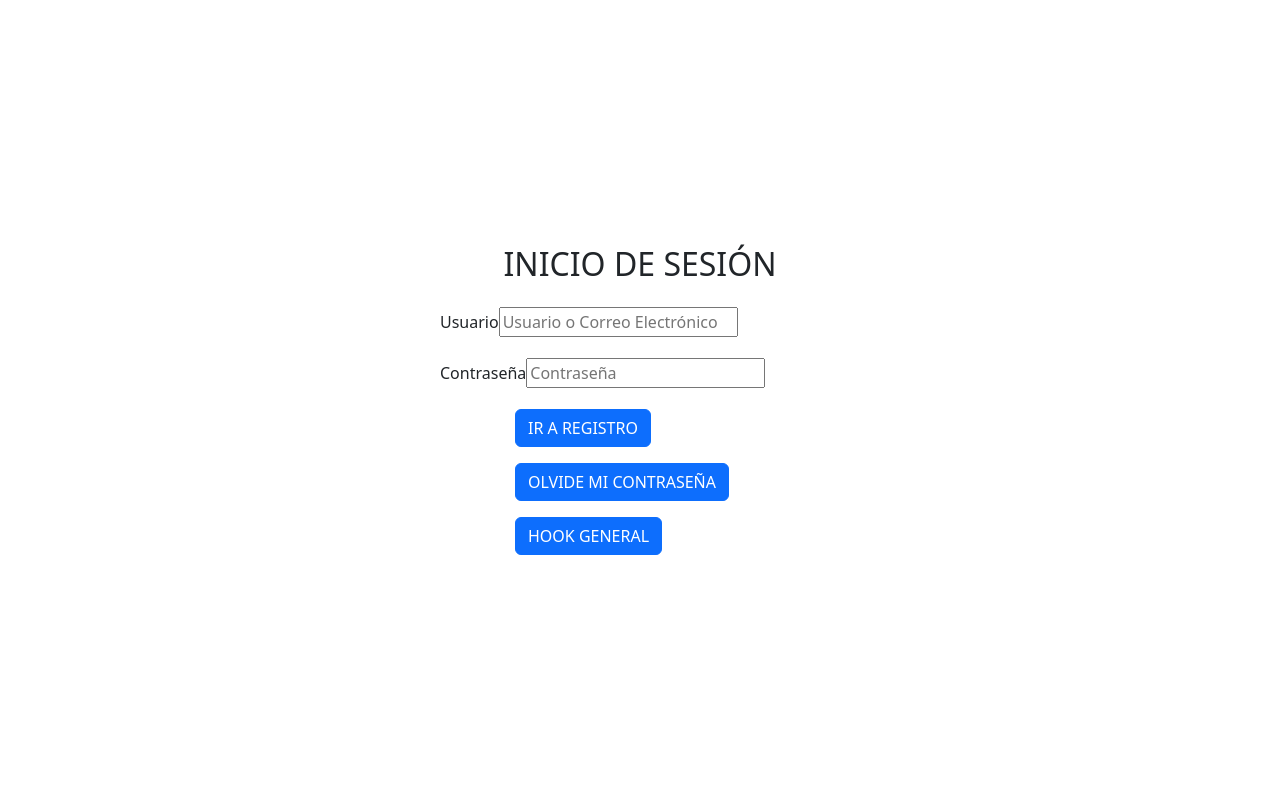
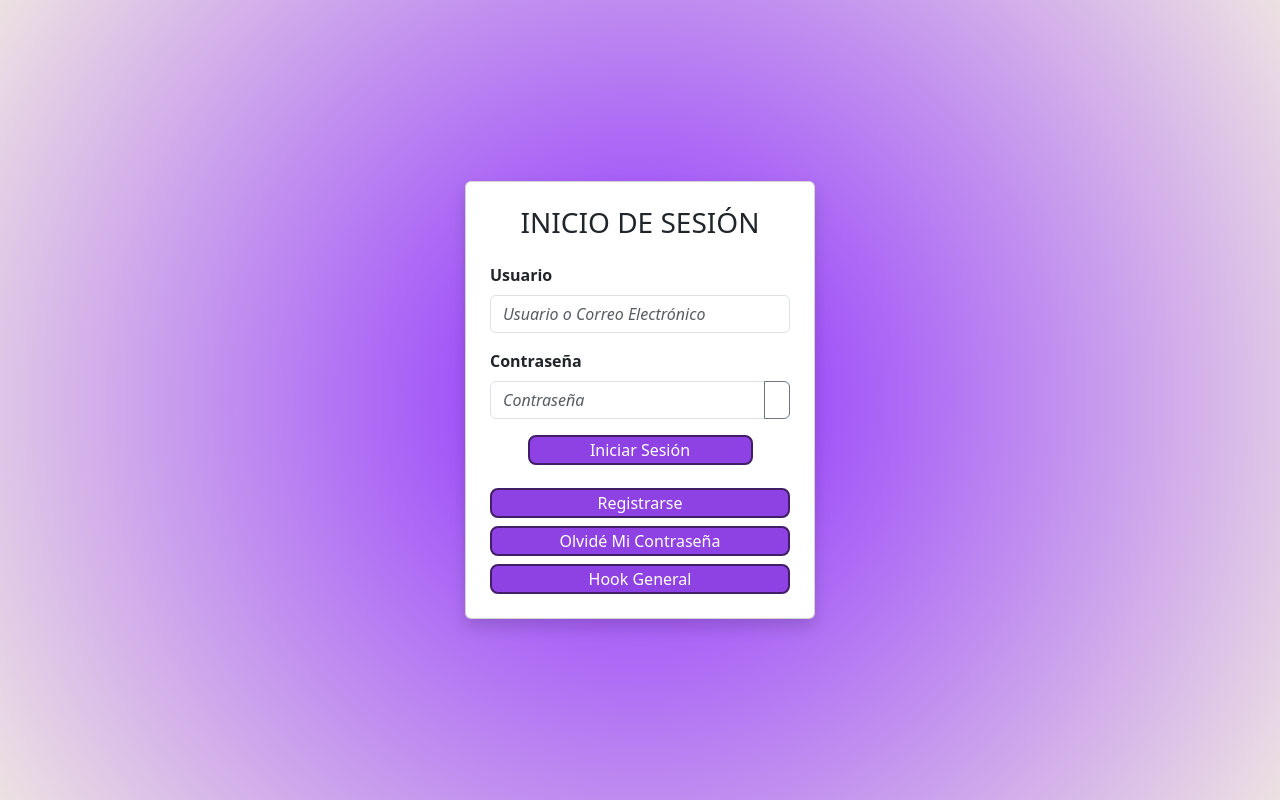
Before and after one commit to Chewbi97/PrimerReact, a React (Create React App) app: page / in a window 1280 px wide. Built offline with nearby package versions, Linux system fonts and the light colour scheme.

Commit message:
Se termina de hacer la configuracion del login asi como su estetica con bootstrap y css, tambien se hace el formulario a falta de cuadrar cosas del style

```diff
--- a/package.json
+++ b/package.json
@@ -8,6 +8,7 @@
     "@testing-library/react": "^16.3.0",
     "@testing-library/user-event": "^13.5.0",
     "bootstrap": "^5.3.7",
+    "bootstrap-icons": "^1.13.1",
     "react": "^19.1.1",
     "react-dom": "^19.1.1",
     "react-router-dom": "^7.8.1",
--- a/src/Page/LoginPage/LoginPage.css
+++ b/src/Page/LoginPage/LoginPage.css
@@ -1,68 +1,32 @@
-.home-container {
-    background: rgb(255, 166, 102);
-    height: 100vh;
-    display: flex;
-    align-items: center;
-    justify-content: center;
-    gap: 15px;
+body {
+  background: radial-gradient(circle, rgba(139, 43, 255, 1) 0%, rgba(237, 225, 226, 1) 100%);
+  min-height: 100vh;
+  margin: 0;
+  padding: 0;
 }
 
-.login-box {
-    height: 250px;
-    width: 300px;
-    background: rgb(242, 242, 230);
-    padding: 30px 15px;
-    border: 2px solid rgb(70, 69, 69);
-    border-radius: 12px;
-    text-align: center;
-    align-items: center;
-    display: flex;
-    flex-direction: column;
-    justify-content: center;
-    font-family: Arial, Helvetica, sans-serif
-}
- .login-btn {
-    background-color: bisque;
-    width: 250px;
-    height: 30%;
-    padding: 10px 20px;
-    margin: 1px;
-    font-size: 12px;
-    text-align: center;
-    line-height: 30%;
-    cursor: pointer;
-    border: 2px solid rgb(61, 61, 61);
-    border-radius: 8px;
-
- }
-
-.user-input {
-    background-color: azure;
-    width: 250px;
-    height: 10px;
-    padding: 10px 20px;
-    margin: 1px;
-    font-size: 12px;
-    text-align: center;
-    line-height: 30%;
-    border: 2px solid rgb(61, 61, 61);
-    border-radius: 8px;
-    font-size: medium;
-    font-family: Arial, Helvetica, sans-serif;
+label {
+  font-weight: bold;
 }
 
-.password-input {
-    background-color: azure;
-    width: 250px;
-    height: 10px;
-    padding: 10px 20px;
-    margin: 1px;
-    margin-bottom: 20px;
-    font-size: 12px;
-    text-align: center;
-    line-height: 30%;
-    border: 2px solid rgb(61, 61, 61);
-    border-radius: 8px;
-    font-size: medium;
-    font-family: Arial, Helvetica, sans-serif;
+input::placeholder {
+  font-style: italic;
+  color: black;
 }
+
+.custom-btn {
+  background-color: #8F42E3 !important;
+  color: white !important;
+  border: 2px solid #421e68 !important;
+  border-radius: 8px !important;
+  height: 30px !important;
+  font-weight: 15px !important;
+}
+
+.custom-btn:hover {
+  background-color: #732dbd !important;
+}
+
+a {
+  text-decoration: none !important;
+}
--- a/src/Page/LoginPage/LoginPage.jsx
+++ b/src/Page/LoginPage/LoginPage.jsx
@@ -1,43 +1,69 @@
 import { Link } from "react-router-dom";
+import { useState } from "react";
 import Swal from "sweetalert2";
-import bootstrap from "bootstrap"
-//Estilos CSS//
-//import "./LoginPage.css"
-
-
+import "./LoginPage.css"
 
 function Home() {
+
+    const [usuario, setUsuario] = useState("");
+    const [password, setPassword] = useState("");
+    const [showPassword, setShowPassword] = useState(false);
+    const handleLogin = () => {
+
+        const usuarioCorrecto = "admin";
+        const passwordCorrecto = "1234";
+
+        if (usuario === usuarioCorrecto && password === passwordCorrecto) {
+            Swal.fire({
+                icon: "success", title: "Bienvenido", text: "Inicio de sesión exitoso", confirmButtonColor: "#856CF5"
+            });
+        } else {
+            Swal.fire({
+                icon: "error", title: "Error", text: "Usuario o contraseña incorrectos", confirmButtonColor: "#856CF5"
+            });
+        }
+    };
+
     return (
-        <div className="home-container d-flex justify-content-center align-items-center vh-100">
-            <div className="login-box" style={{ width: "400px" }}>
-                <h2 className="text-center mb-4">INICIO DE SESIÓN</h2>
-                <form action="">
+        <div className="container d-flex justify-content-center align-items-center vh-100">
+            <div className="card p-4 shadow" style={{ width: "350px" }}>
+                <h3 className="text-center mb-4">INICIO DE SESIÓN</h3>
+
                 <div className="mb-3">
-                        <label className="form-label d-flex-justify-content-center">Usuario</label>
-                        <input type="text" placeholder="Usuario o Correo Electrónico" className="user-input" />
+                    <label className="form-label fw-bold">Usuario</label>
+                    <input type="text" className="form-control" placeholder="Usuario o Correo Electrónico" value={usuario} onChange={(e) => setUsuario(e.target.value)} />
                 </div>
+
                 <div className="mb-3">
-                        <label className="form-label d-flex-justify-content-center">Contraseña</label>
-                        <input type="password" placeholder="Contraseña" className="password-input" />
+                    <label className="form-label fw-bold">Contraseña</label>
+                    <div className="input-group">
+                        <input
+                            type={showPassword ? "text" : "password"} className="form-control" placeholder="Contraseña" value={password} onChange={(e) => setPassword(e.target.value)}/>
+                        <button
+                            type="button" className="btn btn-outline-secondary" onClick={() => setShowPassword(!showPassword)}><i className={`bi ${showPassword ? "bi-eye-slash" : "bi-eye"}`}></i>
+                        </button>
                     </div>
-                    <div className="d-flex justify-content-center align-items-center">
-                        <div className="d-grid gap-3" style={{width:"250px"}}>
+                </div>
+
+                <div className="d-grid gap-2">
+                    <button
+                        className="btn w-75 mx-auto text-white" style={{ backgroundColor: "#8F42E3", border: "2px solid #421e68", borderRadius: "8px", height: "30px", display: "flex", alignItems: "center", justifyContent: "center", padding: "0", marginBottom: "15px" }} onClick={handleLogin}>Iniciar Sesión</button>
+
                     <Link to="/RegisterPage">
-                                <button className="btn btn-primary width-100">IR A REGISTRO</button>
+                        <button className="btn custom-btn w-100 d-flex align-items-center justify-content-center">Registrarse</button>
                     </Link>
+
                     <Link to="/ForgetPage">
-                                <button className="btn btn-primary width-100">OLVIDE MI CONTRASEÑA</button>
+                        <button className="btn custom-btn w-100 d-flex align-items-center justify-content-center">Olvidé Mi Contraseña</button>
                     </Link>
+
                     <Link to="/HooksGral">
-                                <button className="btn btn-primary width-100">HOOK GENERAL</button>
+                        <button className="btn custom-btn w-100 d-flex align-items-center justify-content-center">Hook General</button>
                     </Link>
                 </div>
             </div>
-                </form>
-
         </div>
-        </div>
-    )
-};
+    );
+}
 
 export default Home;
--- a/src/Page/RegisterPage/RegisterPage.jsx
+++ b/src/Page/RegisterPage/RegisterPage.jsx
@@ -1,13 +1,48 @@
 import { Link } from "react-router-dom";
 
 
-function REGISTER(){
-    return(
-        <div>
-            <h1>REGISTRO</h1>
-            <Link to ="/">
-                <button>VOLVER AL INICIO</button>
-            </Link>
+function REGISTER() {
+    return (
+        <div className="container d-flex justify-content-center align-items-start" style={{ minHeight: "100vh", paddingTop: "20px", paddingBottom: "20px", overflowY: "auto" }}>
+            <div className="card p-4 shadow" style={{ width: "500px" }}>
+                <h2 className="text-center mb-4">REGISTRO PARA NUEVO USUARIO</h2>
+                <div className="mb-3">
+                    <label className="form-label fw-bold">Nombre</label>
+                    <input type="text" className="form-control mb-3" placeholder="Juan"></input>
+                    <label className="form-label fw-bold">Apellido</label>
+                    <input type="text" className="form-control mb-3" placeholder="Peréz"></input>
+                    <label className="form-label fw-bold">Pais</label>
+                    <input type="text" className="form-control mb-3" placeholder="Mexico"></input>
+                    <label className="form-label fw-bold">Documento</label>
+                    <div className="d-flex">
+                        <select className="form-select me-2" style={{ width: "100px" }}>
+                            <option>C.C</option>
+                            <option>T.I</option>
+                            <option>C.E</option>
+                        </select>
+                        <input type="text" className="form-control mb-3" placeholder="123456789"></input>
+                    </div>
+                    <label className="form-label fw-bold">Telefono</label>
+                    <input type="text" className="form-control mb-3" placeholder="355555555"></input>
+                    <label className="form-label fw-bold">Correo Electrónico</label>
+                    <input type="text" className="form-control mb-3" placeholder="juan@email.com"></input>
+                    <label className="form-label fw-bold">Contraseña</label>
+                    <input type="text" className="form-control mb-3" placeholder="8 Caracteres, al menos una mayuscula, un numero y un caracter especial" style={{ fontSize: "12px" }}></input>
+                    <label className="form-label fw-bold">Confirmar Contraseña</label>
+                    <input type="text" className="form-control mb-3" placeholder="8 Caracteres, al menos una mayuscula, un numero y un caracter especial"></input>
+
+                </div>
+                <div className="d-flex flex-column align-items-center mt-3">
+                    <Link to="/">
+                        <button className="btn btn-primary mb-2" style={{ width: "150px" }}>Registrar</button>
+                    </Link>
+                    <Link to="/">
+                        <button className="btn btn-light border" style={{ width: "150px" }}>Cancelar</button>
+                    </Link>
+                </div>
+            </div>
+
+
 
         </div>
     )
--- a/src/index.css
+++ b/src/index.css
@@ -11,3 +11,4 @@ code {
   font-family: source-code-pro, Menlo, Monaco, Consolas, 'Courier New',
     monospace;
 }
+@import "bootstrap-icons/font/bootstrap-icons.css";
--- a/src/index.js
+++ b/src/index.js
@@ -4,6 +4,7 @@ import './index.css';
 import App from './App';
 import reportWebVitals from './reportWebVitals';
 import 'bootstrap/dist/css/bootstrap.min.css'
+import Swal from 'sweetalert2';
 const root = ReactDOM.createRoot(document.getElementById('root'));
 root.render(
   <React.StrictMode>
```
Also changed, not shown: 1 other file (tests, documents, lock files or other folders). Lines whose indentation alone changed are shown as unchanged.
